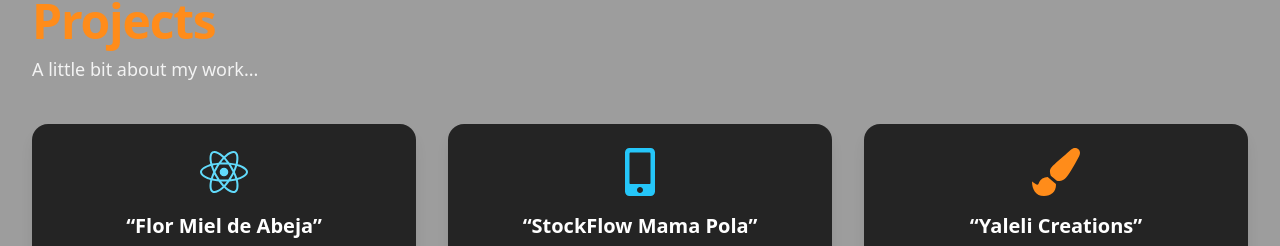
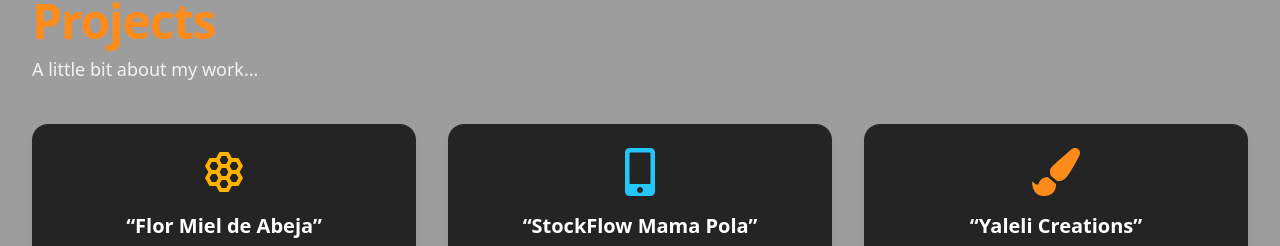
Before and after one commit to axelvalle/portfolio-react, a Next.js app: page / in a window 1280 px wide. Shown: the part 1841-2087 px from the top of the page. Built offline with nearby package versions, Linux system fonts and the light colour scheme.

Commit message:
Fix Bee as a react logo'

```diff
--- a/app/page.tsx
+++ b/app/page.tsx
@@ -6,6 +6,7 @@ import { useState, useEffect, useRef } from "react";
 import { SiTypescript, SiHtml5, SiCss3, SiDart, SiFlutter, SiPhp, SiAngular, SiGit, SiMysql, SiPython, SiPostgresql, SiVercel } from "react-icons/si";
 import { FaReact, FaMobileAlt, FaPaintBrush, FaInstagram, FaTwitter, FaGithub, FaEnvelope } from "react-icons/fa";
 import { FaUniversity, FaCertificate } from "react-icons/fa";
+import { MdOutlineHive } from "react-icons/md";
 
 
 function useSectionFadeIn(ids: string[]) {
@@ -287,7 +288,7 @@ export default function Home() {
             <div className="grid grid-cols-1 sm:grid-cols-2 md:grid-cols-3 gap-8 w-full">
               {/* Project 1 */}
               <div id="project-card-0" className={`bg-[#181818]/90 rounded-2xl shadow-lg p-6 flex flex-col items-center fade-up${projectCardsVisible[0] ? ' visible' : ''}`}>
-                <FaReact size={48} className="text-[#61dafb] mb-4" />
+                <MdOutlineHive size={48} className="text-[#FFB300] mb-4" />
                 <h3 className="text-xl font-bold text-white mb-1 text-center">“Flor Miel de Abeja”</h3>
                 <p className="text-[#DCDCDC] text-center mb-3">A web platform for a honey business, with company info and product catalog.</p>
                 <div className="flex flex-wrap gap-2 justify-center mb-4">
```
